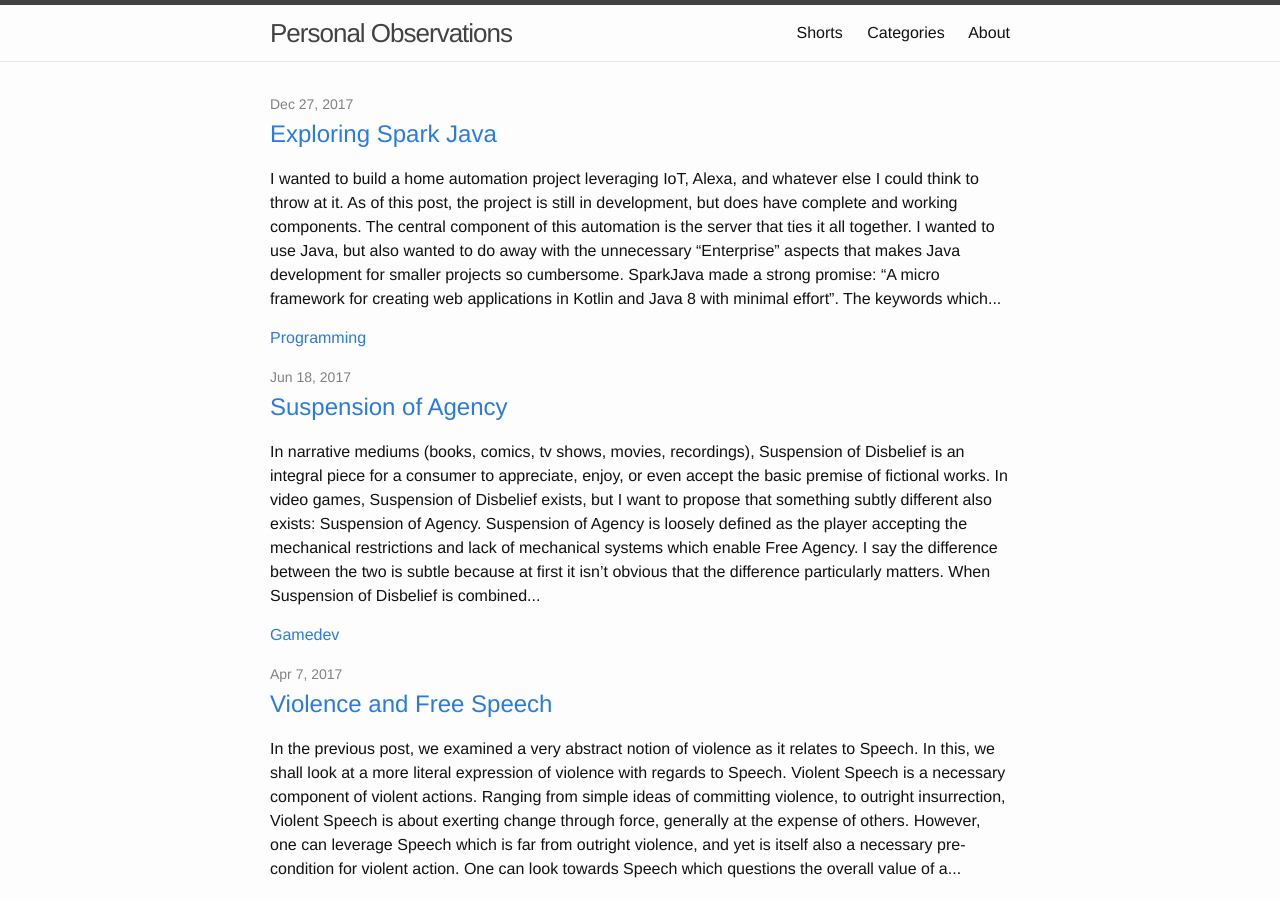
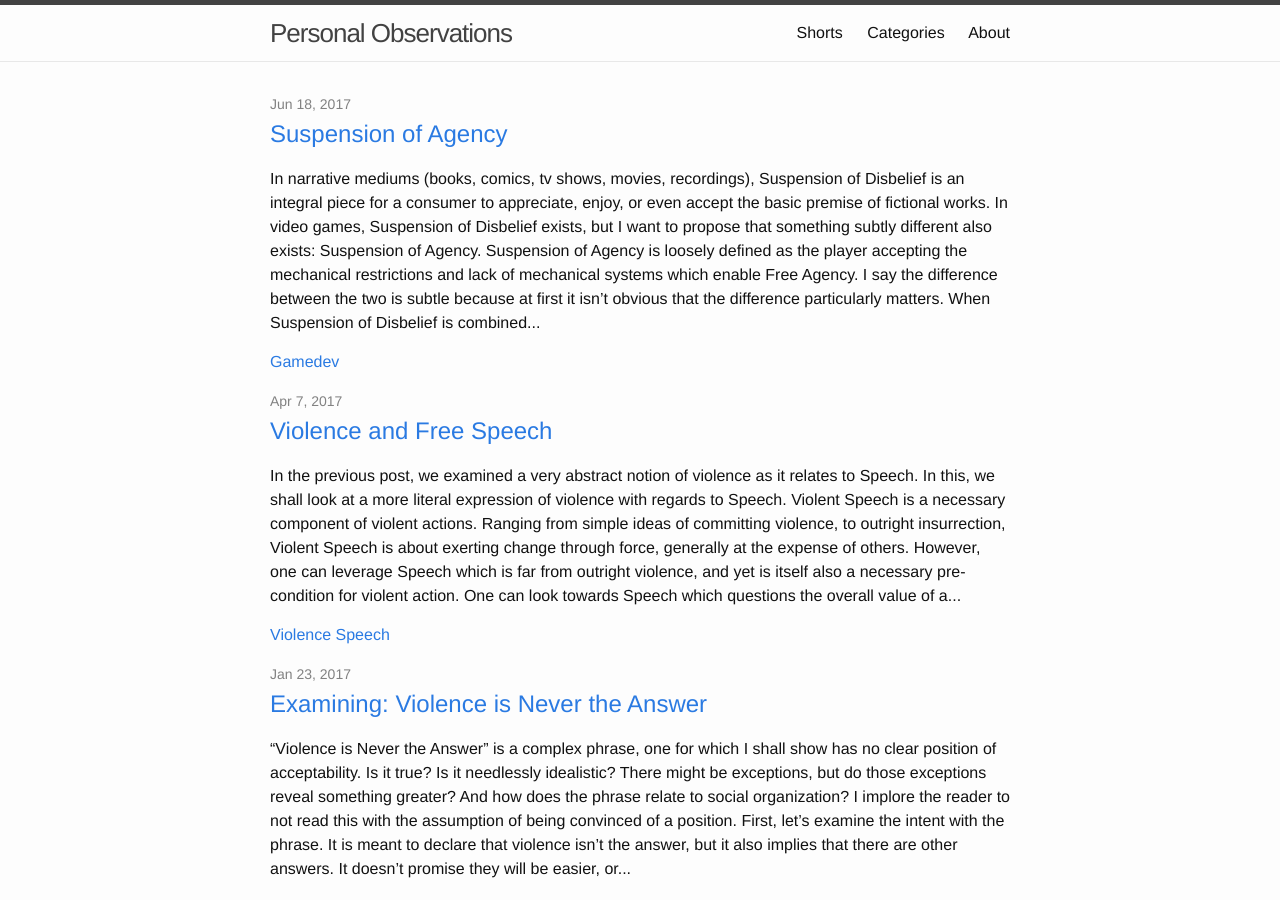
Before and after one commit to grnt426/grnt426.github.io, a Jekyll site: the page built from index.html, in a window 1280 px wide and 900 px high. Built offline with Jekyll 4.4.1, drawn with Linux system fonts in a browser that asks for light colours; some of the changed lines change nothing that is shown.

Commit message:
Revert "Removing extra slash."
This reverts commit b8e06d3

```diff
--- a/_config.yml
+++ b/_config.yml
@@ -18,7 +18,7 @@ github_username:  grnt426
 # Build settings
 markdown: kramdown
 
-cdn_path: https://d13wjhyb0m2o4z.cloudfront.net
+cdn_path: https://d13wjhyb0m2o4z.cloudfront.net/
 
 defaults:
     -
--- a/_posts/2017-12-27-exploring-spark-java.markdown
+++ /dev/null
@@ -1,55 +0,0 @@
----
-layout: post
-title:  "Exploring Spark Java"
-date:   2017-12-27
-categories: programming
----
-
-I wanted to build a home automation project leveraging IoT, Alexa, and whatever else I could think to throw at it. As of
-this post, the project is still in development, but does have complete and working components. The central component of
-this automation is the server that ties it all together. I wanted to use Java, but also wanted to do away with the
-unnecessary "Enterprise" aspects that makes Java development for smaller projects so cumbersome. SparkJava made a strong
-promise: _"A micro framework for creating web applications in Kotlin and Java 8 with minimal effort"_.
-
-The keywords which sold me on it were "micro framework" and "minimal effort". And from just seeing the examples of how
-easy it was to wire up basic GET requests/responses, I immediately fired up my IDE. This post will explore whether
-SparkJava delivers on that promise, and how my project developed around SparkJava's principles and my own needs.
-
-## But First
-I don't intend for this post to be a tutorial, nor do I want readers evaluating different frameworks and hoping to come
-away thinking this post will convince you of SparkJava, nor think that I had deeply compared and contrasted multiple
-frameworks (I really didn't) before trying SparkJava. I do know there is some overlap between how Spring does routing
-and SparkJava does routing. The goal of this post is to just evaluate SparkJava on its claims and my specific
-experiences.
-
-Secondly, my overall project structure and state is not necessarily how to best use SparkJava. My use of the framework
-changed dramatically, as after building some of the components, I heavily disagreed with the architectural opinions
-of the SparkJava authors. I didn't fully move away from their proposed design as I was lazy, and wanted to focus more
-on features and delivering working things, rather than a pure engineering product.
-
-## Request Flow
-The flow of a request is fairly simple, and can be at a high level imagined with _Figure 1_.
-
-<br />
-{:refdef: style="text-align: center;"}
-![Basic HTTP GET Flow]({{site.cdn_path}}/spark/basic_flow.png)
-{: refdef}
-<p class="caption">Figure 1</p>
-<br />
-
-## Don't Make Everything Static
-At first I was willing to believe this quote from the "Application Structure" tutorial, _"This is probably not what you learned in Java class, but I believe statics are better than dependency injection when dealing with web applications / controllers. Injecting dependencies makes everything a lot more ceremonious..."_. Following this quote is maybe ok if you are building
-a super simple project. For me, this quote meant a large refactoring. Making things static meant I didn't know where
-variables came from, or who owned what, or why. Cohesion was way down and coupling way up. This became apparent as I
-started to introduce components that had to talk to each other with slightly different interfaces or needs, and the
-web of dependencies became large.
-
-Needless to say, switching to Dependency Injection (DI) was the superior choice for my needs. Suddenly I knew where to
-import something from and how to reference it, and my IDE was able to helpfully narrow down the options. It was not overly
-ceremonious to declare my dependencies. I leveraged Spring only for the DI. A couple Annotations and everything was much
-cleaner.
-
-The only real oddity was in needing to create an `AnnotationConfigApplicationContext` and a default `ShutdownHook`. None
-of this altered the overall project substantially, and I only need to list out all the components the WebConfig will use
-as it was the entry point to the Application, and needed the beans created for it. This is standard practice, and was
-all done in Java without any XML.
```
